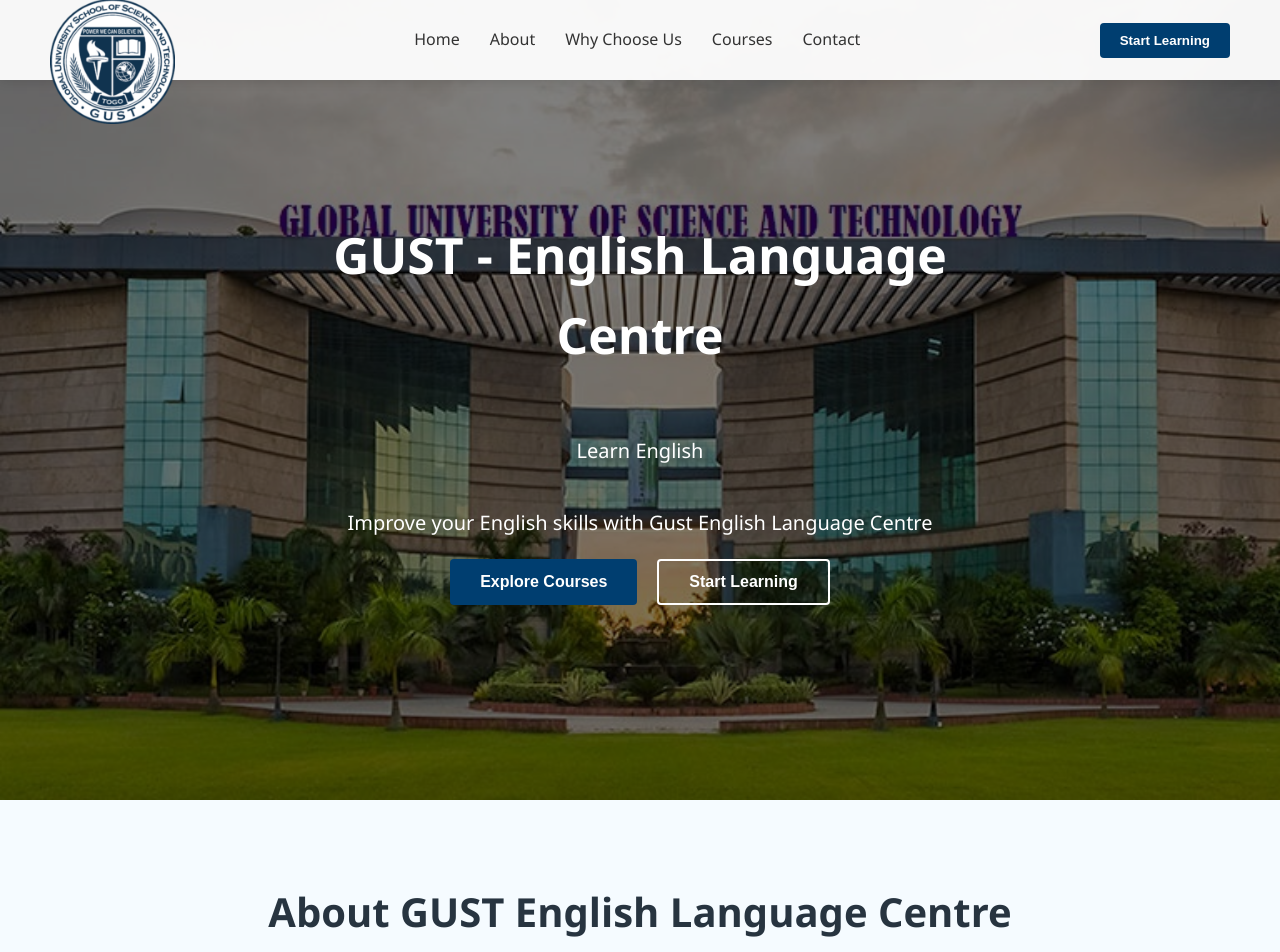
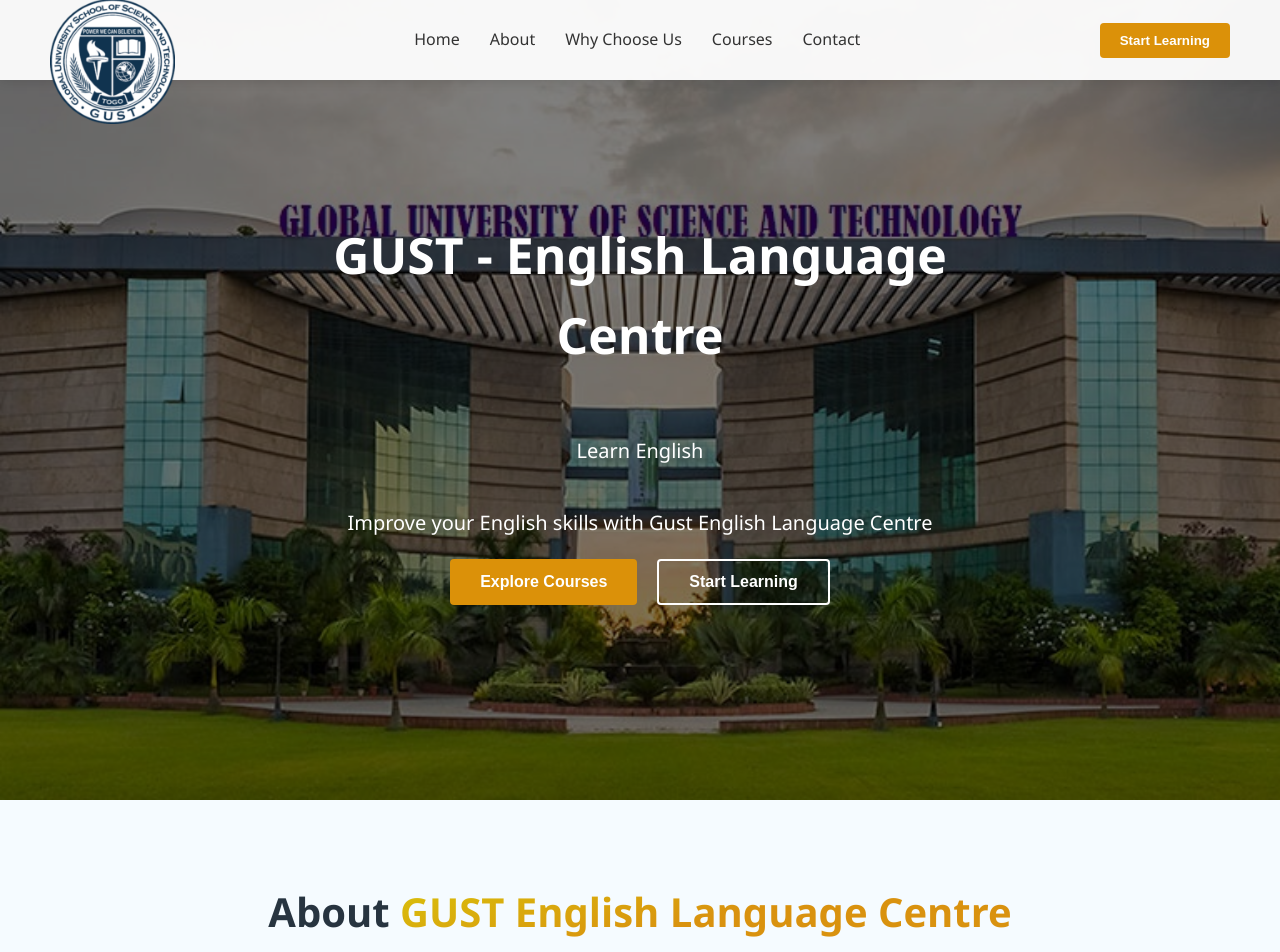
Before and after one commit to Vermillion28/Gust-english-center, a plain HTML site: page index.html in a window 1280 px wide. Shown: the top 952 px of the page. Drawn offline with nearby package versions, Linux system fonts and the light colour scheme.

Commit message:
last changes

```diff
--- a/index.html
+++ b/index.html
@@ -39,7 +39,7 @@
                 </ul>
             </div>
             <div class="startButton">
-                <button type="button">Start Learning</button>
+                <button type="button"> <a href="#info">Start Learning</a></button>
             </div>
             <div class="hamburger" id="hamburger">
                 <span></span>
@@ -53,8 +53,8 @@
                 <p>Learn English</p>
                 <p>Improve your English skills with Gust English Language Centre</p>
                 <div class="heroButtons">
-                    <button type="button" href="#">Explore Courses</button>
-                    <button type="button" href="#">Start Learning</button>
+                    <button type="button"> <a href="#courses">Explore Courses</a></button>
+                    <button type="button"> <a href="#info">Start Learning</a></button>
                 </div>
             </div>
         </div>
@@ -62,7 +62,7 @@
 
     <main>
         <section class="aboutUs" id="aboutUs">
-            <h1 data-aos="fade-up">About GUST English Language Centre</h1>
+            <h1 data-aos="fade-up">About <span class="our">GUST English Language Centre</span></h1>
             <p class="aboutUsDesc" data-aos="fade-up" data-aos-delay="200">
                 Located in the heart of academic excellence, GUST English Language Centre provides
                 high-quality English language education. Our approach is practical, interactive, and designed to help
--- a/style.css
+++ b/style.css
@@ -1,6 +1,6 @@
 /* Variables CSS pour une meilleure maintenabilité */
 :root {
-    --primary-color: rgb(0, 62, 112);
+    --primary-color: #db9109;
     --secondary-color: #006aff;
     --dark-color: #273440;
     --light-color: #f5fbff;
@@ -96,7 +96,7 @@
 }
 
 .startButton button:hover {
-    background-color: #c27f08;
+    background-color: var(--primary-color);
     transform: translateY(-2px);
 }
 
@@ -208,9 +208,16 @@
 }
 
 .heroButtons button:last-child:hover {
-    background-color: var(--primary-color);
+    transform: translateY(-3px);
+}
+
+.heroButtons button a {
+    text-decoration: none;
     color: var(--white);
-    transform: translateY(-3px);
+}
+.navbar button a {
+    text-decoration: none;
+    color: var(--white);
 }
 
 /* Sections communes */
@@ -226,7 +233,8 @@
 }
 
 .our {
-    background: linear-gradient(346deg,rgba(0, 90, 168, 1) 46%, rgba(0, 157, 255, 1) 100%);
+    background: linear-gradient(345deg,rgba(217, 146, 15, 1) 46%, rgba(217, 193, 11, 1) 100%);
+    background-clip: text;
     -webkit-background-clip: text;
     -webkit-text-fill-color: transparent;
 }
```
